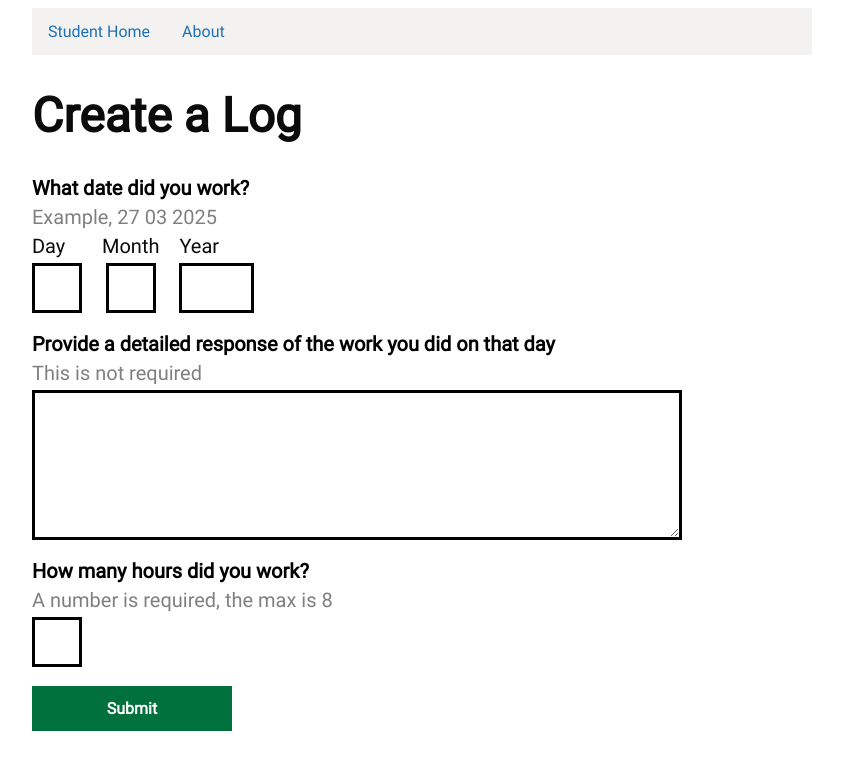
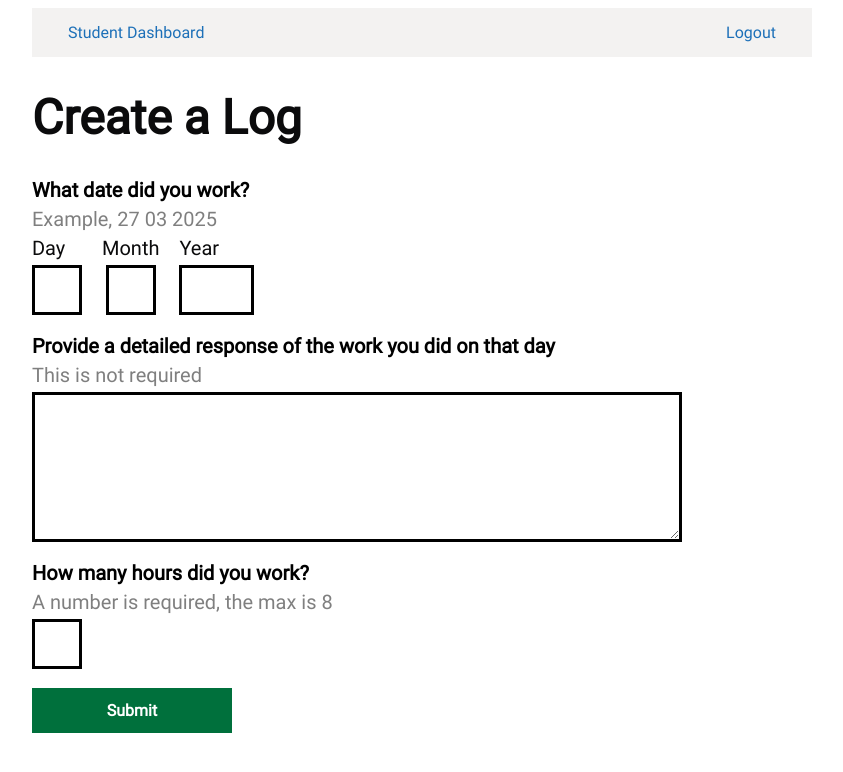
Before and after one commit to SilentSmeary/hours-tracking, a PHP site: page /student/create_log.php in a window 1280 px wide. Shown: the top 772 px of the page, without its empty margins (218-1061 px from the left). Run offline with PHP 8.4, Linux system fonts and the light colour scheme; a user stored in the database is signed in.

Commit message:
added: student home styling

```diff
--- a/assets/style/style.css
+++ b/assets/style/style.css
@@ -70,6 +70,7 @@ select option {
 }
 
 .submit{
+    font-weight: bold;
     cursor: pointer;
     font-family: Roboto;
     padding: 10px;
@@ -119,6 +120,7 @@ select option {
     background-color: #004a27; /* Darker green on hover */
 }
 .create_log_a{
+    font-weight: bold;
     text-decoration: none;
     color: white;
     font-size: 16px;
@@ -181,6 +183,7 @@ select option {
 }
 
 .contact_support{
+    font-weight: bold;
     font-family: Roboto;
     padding: 10px;
     font-size: 16px;
@@ -200,44 +203,50 @@ select option {
     list-style-type: none;
     margin: 0;
     padding: 0;
-    overflow: hidden;
     display: flex;
-  }
+    justify-content: space-between; /* Changed to space-between to push items apart */
+    align-items: center;
+    padding: 0 16px;
+}
 
-  .navbar_li {
-    float: left;
-  }
+.nav_left, .nav_right {
+    display: flex;
+    align-items: center;
+}
 
-  li:last-child {
-    border-right: none;
-  }
+.navbar_li {
+    margin: 0;
+    padding: 0;
+    display: inline-block;
+}
 
-  li a {
+.navbar_li a {
     display: block;
     color: #1d70b8;
     text-align: center;
-    padding: 14px 16px;
+    padding: 15px 20px;
     text-decoration: none;
-    position: relative; /* Required for positioning the ::after element */
-  }
+    position: relative;
+    font-family: roboto;
+    font-size: 16px;
+}
 
-  /* Add underline on hover and active state */
-  li a:hover::after,
-  li a.active::after {
+.navbar_li a:hover::after,
+.navbar_li a.active::after {
     content: '';
     position: absolute;
     left: 0;
     right: 0;
-    bottom: 0; /* Aligns underline at the bottom of the link */
-    height: 2px;
-    background-color: #007bff; /* Blue underline */
-  }
+    bottom: 0;
+    height: 4px;
+    background-color: #1d70b8;
+}
 
-  li a:hover,
-  li a.active {
-    color: #0056b3; /* Optional: Change text color on hover and active */
-  }
-
+.navbar_li a:hover,
+.navbar_li a.active {
+    color: #003078;
+    background: #f3f2f1;
+}
 b{
     font-weight: bolder;
 }
@@ -322,7 +331,7 @@ b{
     outline: 3px solid #ffdd00; /* Add yellow outline when focused */
 }
 
-.submit{
+.submit2{
     cursor: pointer;
     font-family: Roboto;
     padding: 10px;
--- a/student/create_log.php
+++ b/student/create_log.php
@@ -10,10 +10,16 @@ if (!isset($_SESSION["s_first_name"], $_SESSION["course_name"], $_SESSION["cours
     exit;
 }
 
-echo "<ul class='nav_bar'>";
-    echo "<li class='navbar_li'><a href='student_home.php'>Student Home</a></li>";
-    echo "<li class='navbar_li'><a href='#about'>About</a></li>";
-echo "</ul>";
+echo '<nav>
+        <ul class="nav_bar">
+            <div class="nav_left">
+                <li class="navbar_li"><a href="student_home.php">Student Dashboard</a></li>
+            </div>
+            <div class="nav_right">
+                <li class="navbar_li"><a href="../logout.php">Logout</a></li>
+            </div>
+        </ul>
+    </nav>';
 
 echo "<h1 class='form_heading'>Create a Log</h1>";
 
@@ -45,7 +51,7 @@ echo "<form method='post' action='insert_log.php' class='log_form'>";
     echo "<div class='text-element-faded'>A number is required, the max is 8</div>";
     echo "<input type='text' name='hours' class='log_hours' required maxlength='1'>";
     echo "<br><br>";
-    echo "<input type='submit' name='submit' value='Submit' class='submit'>";
+    echo "<input type='submit' name='submit' value='Submit' class='submit2'>";
 echo "</form>";
 
 echo "</body>";
```
Also changed, not shown: student/edit_log.php (+31 -5 lines), student/student_home.php (+11 -5 lines).
